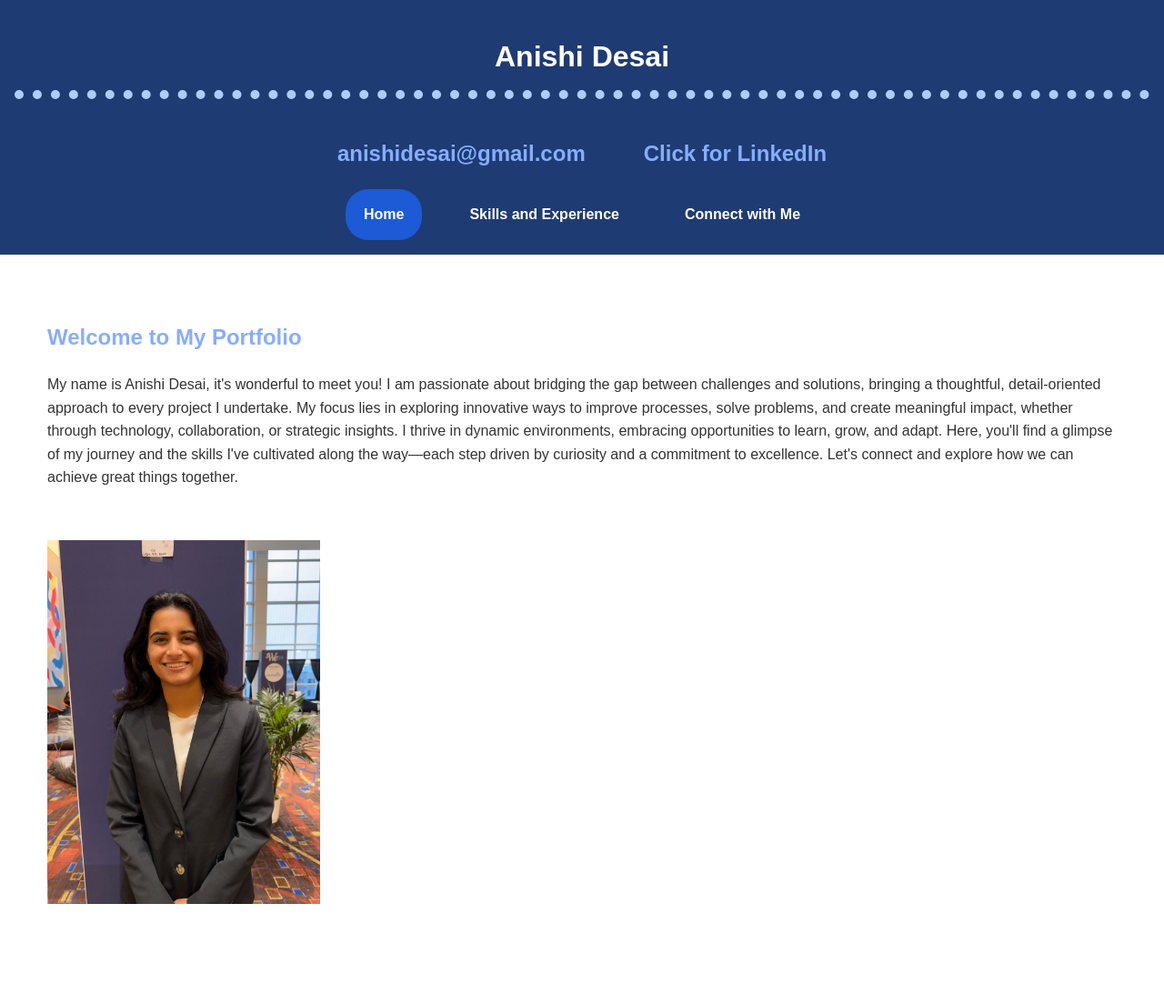
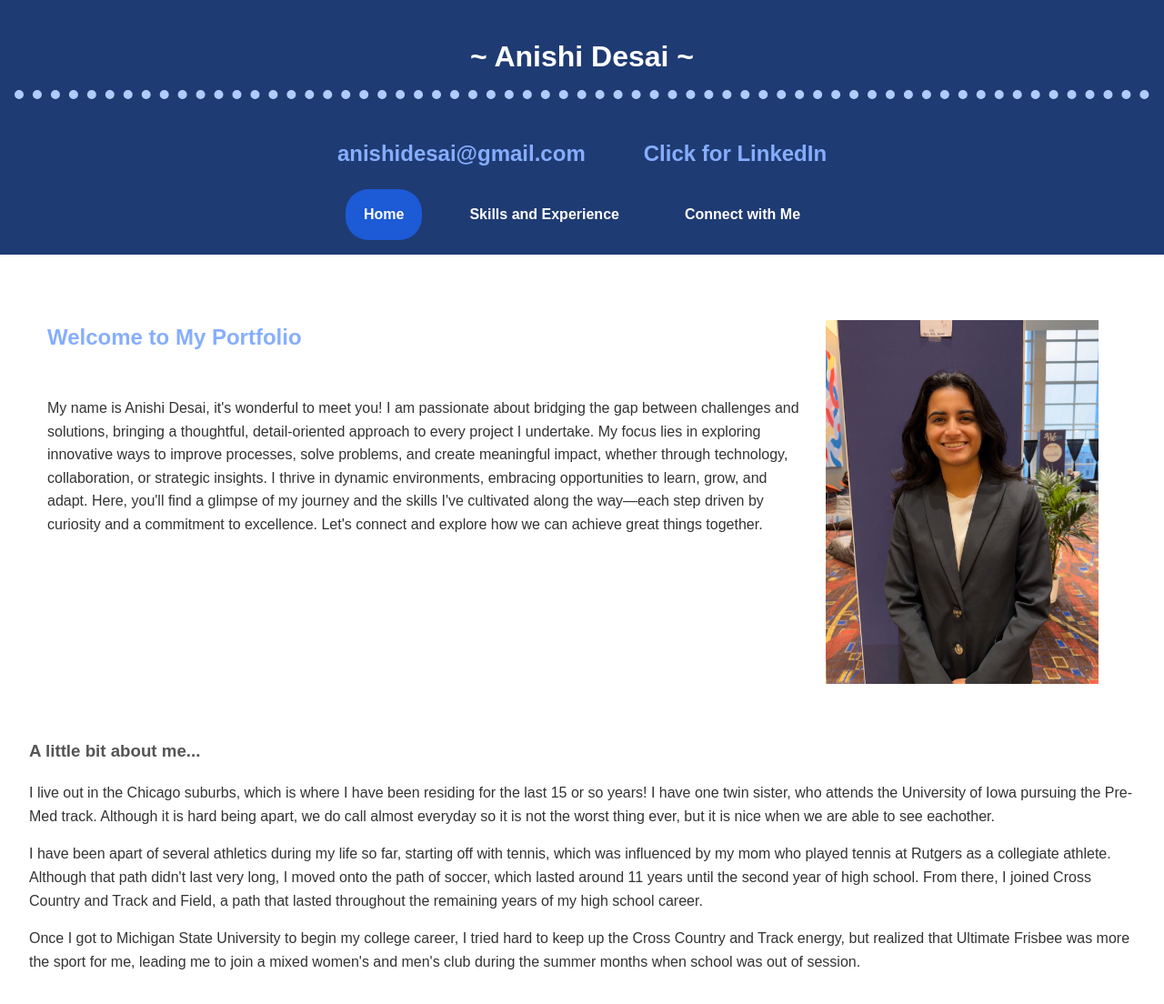
Before and after one commit to anishid7/anishidesai_portfolio, a plain HTML site: page index.html in a window 1280 px wide. Shown: the whole page at 91% size. Before the commit the page ends 1046 px from the top, so only its background shows below. Drawn offline with Linux system fonts and the light colour scheme.

Commit message:
general updates and changes

```diff
--- a/index.html
+++ b/index.html
@@ -8,7 +8,7 @@
     </head>
     <body>
         <header>
-            <h1>Anishi Desai</h1>
+            <h1>~ Anishi Desai ~</h1>
                 <nav>
                     <ul>
                         <li><h2>anishidesai@gmail.com</h2></li>
@@ -28,17 +28,21 @@
         <main>
             <div class="right-section">
                 <div class="flex-container">
-                    <section class="intro">
                         <h2>Welcome to My Portfolio</h2>
                         <p>My name is Anishi Desai, it's wonderful to meet you! I am passionate about bridging the gap between challenges and solutions, bringing a thoughtful, detail-oriented approach to every project I undertake. My focus lies in exploring innovative ways to improve processes, solve problems, and create meaningful impact, whether through technology, collaboration, or strategic insights. I thrive in dynamic environments, embracing opportunities to learn, grow, and adapt. Here, you'll find a glimpse of my journey and the skills I've cultivated along the way—each step driven by curiosity and a commitment to excellence. Let's connect and explore how we can achieve great things together.
                         </p>
-                    </section>
+                </div>
+                <div class="left-section">
+                    <div class="flex-container">
+                        <img src="images/me.jpg" alt="Me, Anishi Desai" width="300">
+                    </div>
                 </div>
             </div>
-            <div class="left-section">
-                <div class="flex-container">
-                    <img src="images/me.jpg" alt="Me, Anishi Desai" width="300">
-                </div>
+            <div class="about-me">
+                <h3>A little bit about me...</h3>
+                <p>I live out in the Chicago suburbs, which is where I have been residing for the last 15 or so years! I have one twin sister, who attends the University of Iowa pursuing the Pre-Med track. Although it is hard being apart, we do call almost everyday so it is not the worst thing ever, but it is nice when we are able to see eachother.</p>
+                <p>I have been apart of several athletics during my life so far, starting off with tennis, which was influenced by my mom who played tennis at Rutgers as a collegiate athlete. Although that path didn't last very long, I moved onto the path of soccer, which lasted around 11 years until the second year of high school. From there, I joined Cross Country and Track and Field, a path that lasted throughout the remaining years of my high school career.</p>
+                <p>Once I got to Michigan State University to begin my college career, I tried hard to keep up the Cross Country and Track energy, but realized that Ultimate Frisbee was more the sport for me, leading me to join a mixed women's and men's club during the summer months when school was out of session.</p>
             </div>
         </main>
     </body>
```
Also changed, not shown: connect.html (+0 -1 lines).
